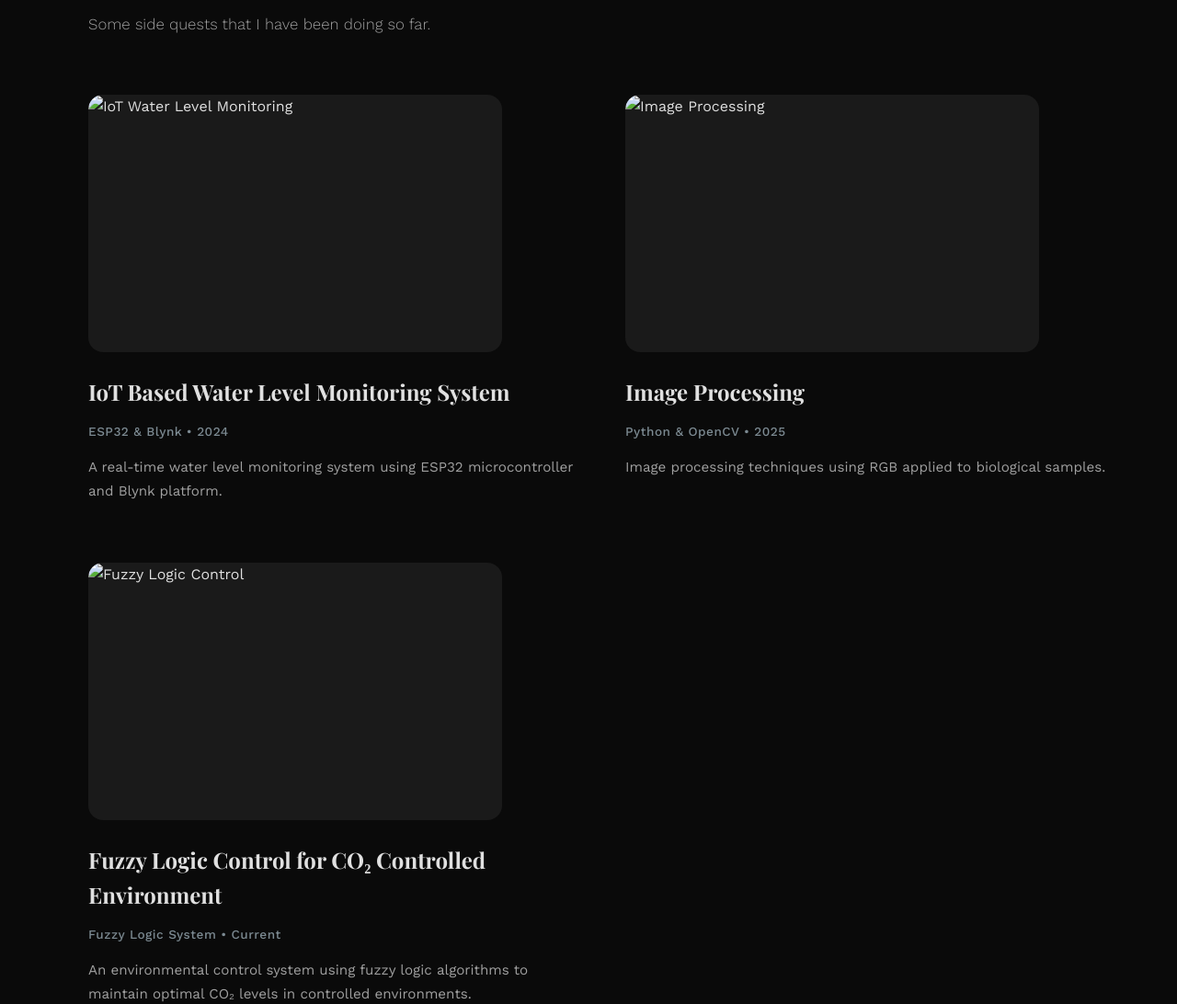
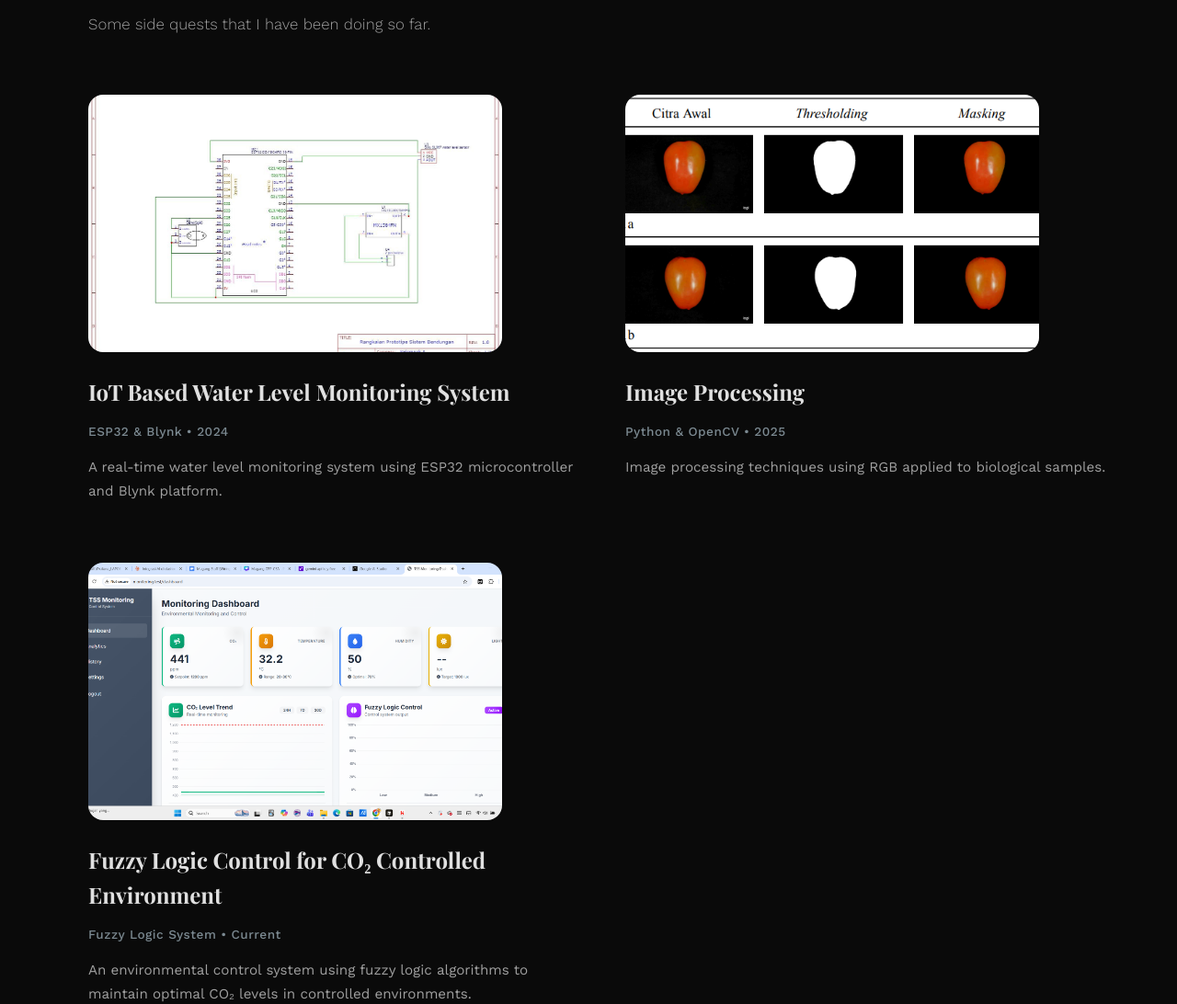
Before and after one commit to julisadino/porto, a plain HTML site: page index.html in a window 1280 px wide. Shown: the part 1021-2113 px from the top of the page at 92% size. Drawn offline with nearby package versions, Linux system fonts and the light colour scheme.

Commit message:
Update index.html

```diff
--- a/index.html
+++ b/index.html
@@ -391,7 +391,7 @@
             <a href="project1.html" style="text-decoration: none; color: inherit;">
                 <article class="project-card">
                     <div class="project-image">
-                        <img src="images/project1" alt="IoT Water Level Monitoring">
+                        <img src="images/project1.jpg" alt="IoT Water Level Monitoring">
                     </div>
                     <div class="project-content">
                         <h3 class="project-title">IoT Based Water Level Monitoring System</h3>
@@ -407,7 +407,7 @@
             <a href="project2.html" style="text-decoration: none; color: inherit;">
                 <article class="project-card">
                     <div class="project-image">
-                        <img src="images/project2" alt="Image Processing">
+                        <img src="images/project2.png" alt="Image Processing">
                     </div>
                     <div class="project-content">
                         <h3 class="project-title">Image Processing</h3>
@@ -423,7 +423,7 @@
             <a href="project3.html" style="text-decoration: none; color: inherit;">
                 <article class="project-card">
                     <div class="project-image">
-                        <img src="images/project3" alt="Fuzzy Logic Control">
+                        <img src="images/project3.png" alt="Fuzzy Logic Control">
                     </div>
                     <div class="project-content">
                         <h3 class="project-title">Fuzzy Logic Control for CO₂ Controlled Environment</h3>
```
